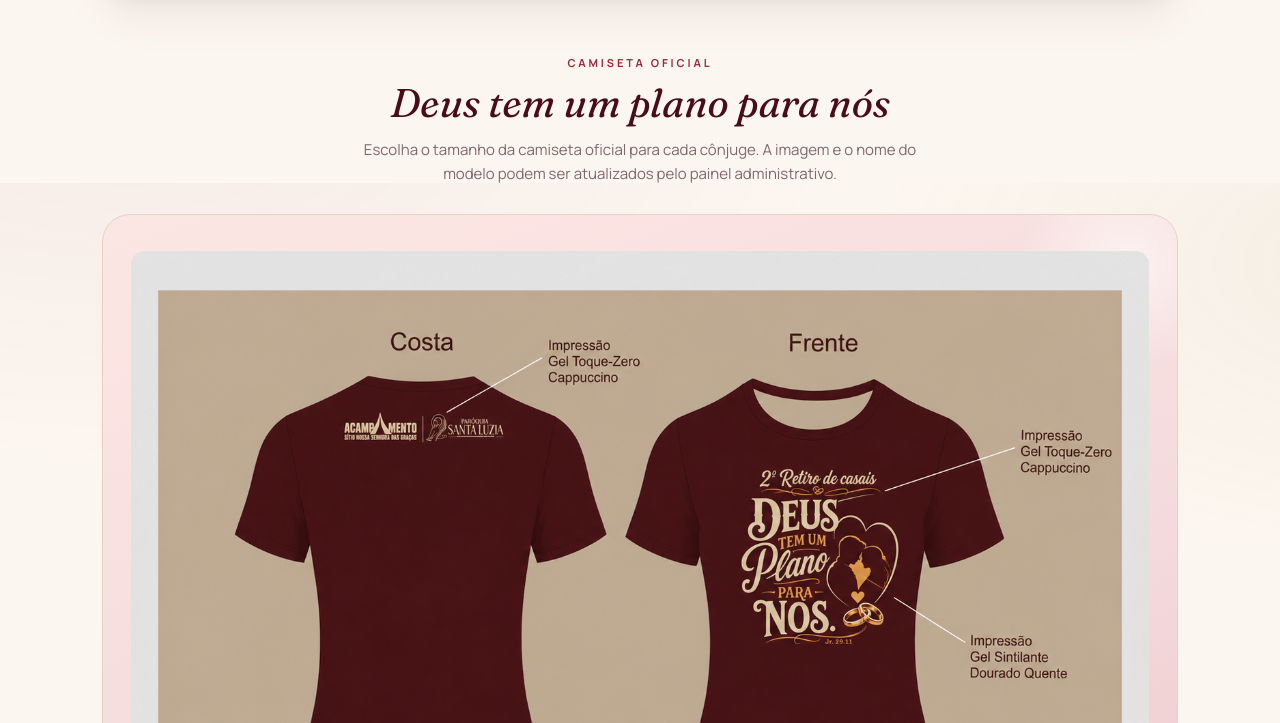
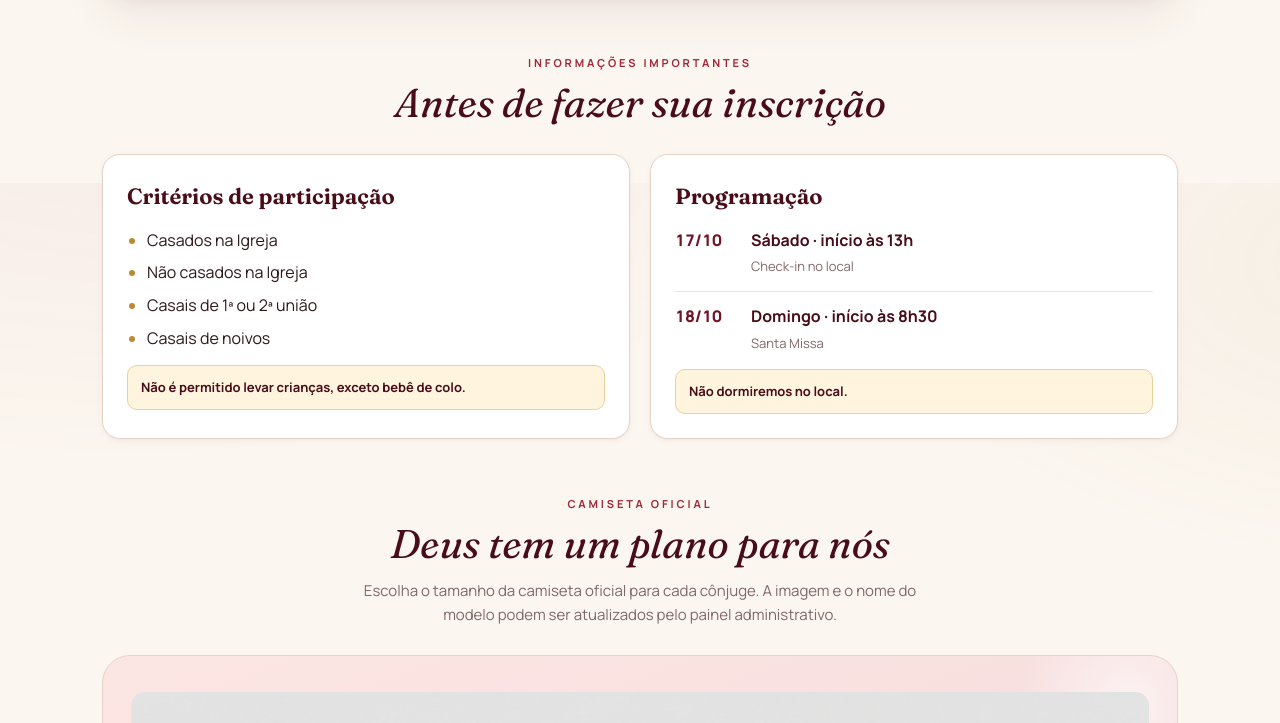
Before and after one commit to acampnsgracasnp-lang/pagamentos-site, a website: page pages/casais.html in a window 1280 px wide. Shown: the part 2217-2940 px from the top of the page. Drawn offline with Linux system fonts and the light colour scheme.

Commit message:
Add files via upload

```diff
--- a/pages/casais.html
+++ b/pages/casais.html
@@ -534,6 +534,75 @@
     font-size: 15px;
   }
   .size-table tr:last-child td{ border-bottom: none; }
+
+  .measure-note{
+    margin: 12px 0 0;
+    padding-top: 12px;
+    border-top: 1px solid var(--line);
+    font-size: 12px !important;
+    color: var(--muted);
+  }
+
+  /* Informações oficiais do retiro */
+  .event-details{
+    display: grid;
+    grid-template-columns: 1fr 1fr;
+    gap: 20px;
+  }
+  .detail-card{
+    background: #fff;
+    border: 1px solid var(--line);
+    border-radius: var(--radius);
+    padding: 24px;
+    box-shadow: var(--shadow-sm);
+  }
+  .detail-card h3{
+    margin: 0 0 14px;
+    color: var(--wine);
+    font-family: var(--font-serif);
+    font-size: 22px;
+    font-weight: 650;
+  }
+  .detail-list{
+    margin: 0;
+    padding-left: 20px;
+    color: var(--ink);
+  }
+  .detail-list li{ margin: 7px 0; }
+  .detail-list li::marker{ color: var(--gold); }
+  .detail-warning{
+    margin-top: 14px;
+    padding: 11px 13px;
+    border-radius: var(--radius-sm);
+    background: #fff5df;
+    border: 1px solid #ead09b;
+    color: var(--wine);
+    font-size: 13px;
+    font-weight: 700;
+  }
+  .schedule-list{
+    display: grid;
+    gap: 12px;
+  }
+  .schedule-item{
+    display: grid;
+    grid-template-columns: 64px 1fr;
+    gap: 12px;
+    align-items: start;
+    padding-bottom: 12px;
+    border-bottom: 1px solid #f1e4dc;
+  }
+  .schedule-item:last-child{ border-bottom: 0; padding-bottom: 0; }
+  .schedule-date{
+    color: var(--rose-deep);
+    font-weight: 800;
+    font-variant-numeric: tabular-nums;
+  }
+  .schedule-copy strong{ display: block; color: var(--wine); }
+  .schedule-copy span{ color: var(--muted); font-size: 13px; }
+  @media (max-width: 700px){
+    .event-details{ grid-template-columns: 1fr; }
+  }
 
   /* =========================================================
      "VENHA DE ROSA" — paleta de cores
@@ -1248,6 +1317,42 @@
       </div>
     </section>
 
+    <!-- CRITÉRIOS E PROGRAMAÇÃO -->
+    <section class="section" aria-labelledby="event-details-title">
+      <div class="section-header">
+        <div class="section-eyebrow">Informações importantes</div>
+        <h2 class="section-title" id="event-details-title">Antes de fazer sua inscrição</h2>
+      </div>
+
+      <div class="event-details">
+        <article class="detail-card">
+          <h3>Critérios de participação</h3>
+          <ul class="detail-list">
+            <li>Casados na Igreja</li>
+            <li>Não casados na Igreja</li>
+            <li>Casais de 1ª ou 2ª união</li>
+            <li>Casais de noivos</li>
+          </ul>
+          <div class="detail-warning">Não é permitido levar crianças, exceto bebê de colo.</div>
+        </article>
+
+        <article class="detail-card">
+          <h3>Programação</h3>
+          <div class="schedule-list">
+            <div class="schedule-item">
+              <div class="schedule-date">17/10</div>
+              <div class="schedule-copy"><strong>Sábado · início às 13h</strong><span>Check-in no local</span></div>
+            </div>
+            <div class="schedule-item">
+              <div class="schedule-date">18/10</div>
+              <div class="schedule-copy"><strong>Domingo · início às 8h30</strong><span>Santa Missa</span></div>
+            </div>
+          </div>
+          <div class="detail-warning">Não dormiremos no local.</div>
+        </article>
+      </div>
+    </section>
+
     <!-- CAMISETA -->
     <section class="section">
       <div class="section-header">
@@ -1269,8 +1374,22 @@
         <div class="shirt-side">
 
           <div class="shirt-info-card">
-            <h3>Modelo disponível</h3>
+            <h3>Tabela de medidas</h3>
             <p id="shirt-models-description">Modelo oficial · Frente e costas</p>
+            <table class="size-table" aria-label="Medidas da camiseta oficial em centímetros">
+              <thead>
+                <tr><th>Tamanho</th><th>Largura</th><th>Altura</th></tr>
+              </thead>
+              <tbody>
+                <tr><td>P</td><td>52 cm</td><td>73 cm</td></tr>
+                <tr><td>M</td><td>55 cm</td><td>76 cm</td></tr>
+                <tr><td>G</td><td>58 cm</td><td>79 cm</td></tr>
+                <tr><td>GG</td><td>61 cm</td><td>82 cm</td></tr>
+                <tr><td>GG1</td><td>64 cm</td><td>85 cm</td></tr>
+                <tr><td>GG2</td><td>67 cm</td><td>88 cm</td></tr>
+              </tbody>
+            </table>
+            <p class="measure-note">As medidas podem variar aproximadamente 1 cm para mais ou para menos.</p>
           </div>
 
           <div class="pink-fallback">
@@ -1476,12 +1595,13 @@
     limiteIngressos: 250,
     ingressosVendidos: 0,
     exigeCamiseta: true,
-    tamanhosCamiseta: ["P","M","G","GG","G1","G2","G3"],
+    tamanhosCamiseta: ["P","M","G","GG","GG1","GG2"],
     modelosCamiseta: ["Modelo oficial"],
     estoqueCamisetas: {},                      // ex.: { P: 100, M: 50 }  (0/ausente = ilimitado)
     vendidoCamisetas: {},                      // ex.: { P: 5, M: 3 }
     ativo: true,
     dataEvento: "2026-10-17",
+    dataFimEvento: "2026-10-18",
     local: "Sede do Acampamento — Novo Progresso/PA",
     descricao: "Um final de semana para fortalecer o amor e a fé.",
     bannerUrl: "/images/retiro_casais.jpeg",
@@ -1581,14 +1701,23 @@
     $("loading-state").classList.add("hidden");
     $("event-state").classList.remove("hidden");
 
-    // Data do evento — admin grava em dataEvento (yyyy-mm-dd ou ISO)
+    // Datas do evento — admin grava em dataEvento/dataFimEvento (yyyy-mm-dd ou ISO)
     if (eventData.dataEvento) {
       try {
         const raw = String(eventData.dataEvento);
         const d = new Date(raw.includes("T") ? raw : raw + "T12:00:00");
-        $("event-date").innerHTML = isNaN(d.getTime())
-          ? raw
-          : d.toLocaleDateString("pt-BR", { day: "2-digit", month: "long", year: "numeric" });
+        const endRaw = eventData.dataFimEvento ? String(eventData.dataFimEvento) : "";
+        const end = endRaw ? new Date(endRaw.includes("T") ? endRaw : endRaw + "T12:00:00") : null;
+        if (isNaN(d.getTime())) {
+          $("event-date").innerHTML = raw;
+        } else if (end && !isNaN(end.getTime())) {
+          const sameMonth = d.getMonth() === end.getMonth() && d.getFullYear() === end.getFullYear();
+          $("event-date").innerHTML = sameMonth
+            ? `${d.getDate()} e ${end.getDate()} de ${end.toLocaleDateString("pt-BR", { month: "long" })}<small>${end.getFullYear()}</small>`
+            : `${d.toLocaleDateString("pt-BR", { day: "2-digit", month: "short" })} a ${end.toLocaleDateString("pt-BR", { day: "2-digit", month: "short" })}<small>${end.getFullYear()}</small>`;
+        } else {
+          $("event-date").innerHTML = d.toLocaleDateString("pt-BR", { day: "2-digit", month: "long", year: "numeric" });
+        }
       } catch { $("event-date").innerHTML = eventData.dataEvento; }
     }
     if (eventData.local) $("event-location").innerHTML = eventData.local;
@@ -1651,7 +1780,7 @@
   }
 
   function getShirtSizes(){
-    return ["P","M","G","GG","G1","G2","G3"];
+    return ["P","M","G","GG","GG1","GG2"];
   }
 
   function shirtFieldsHTML(idx, personKey, personLabel){
```
